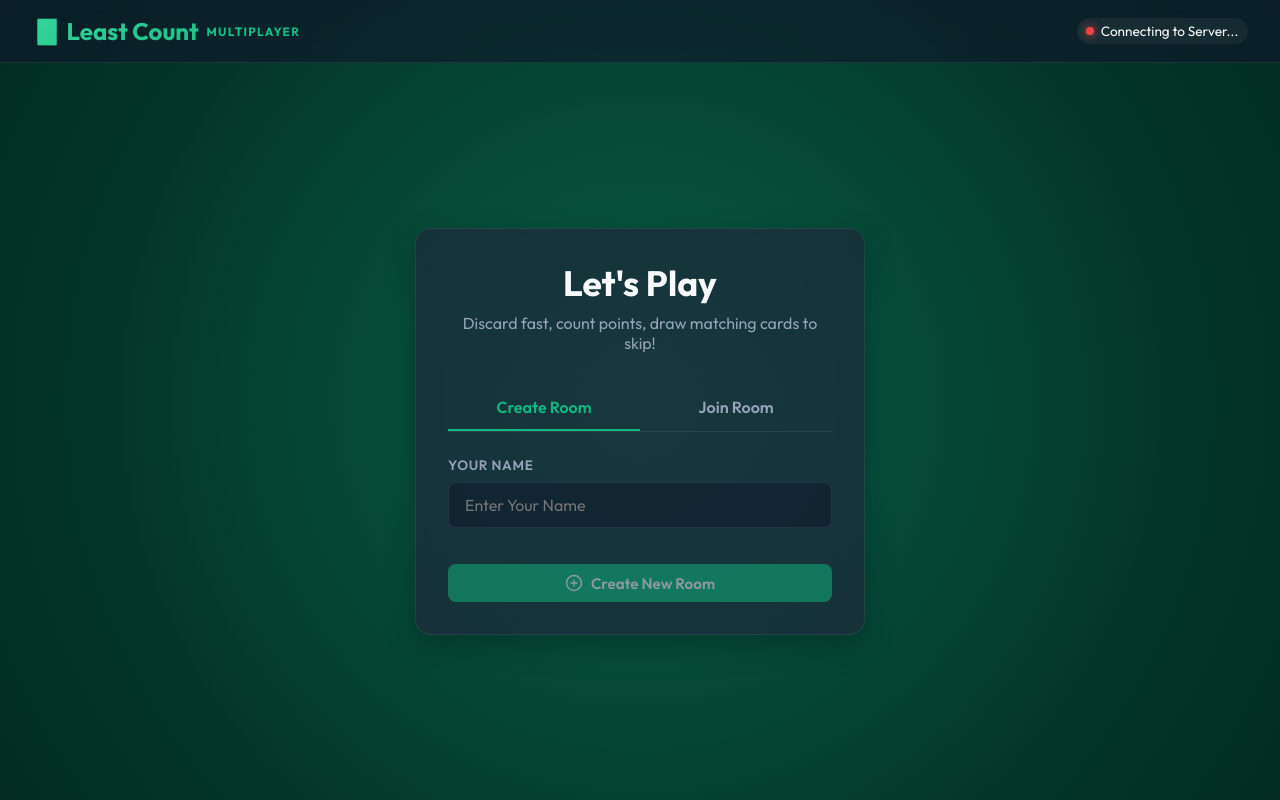
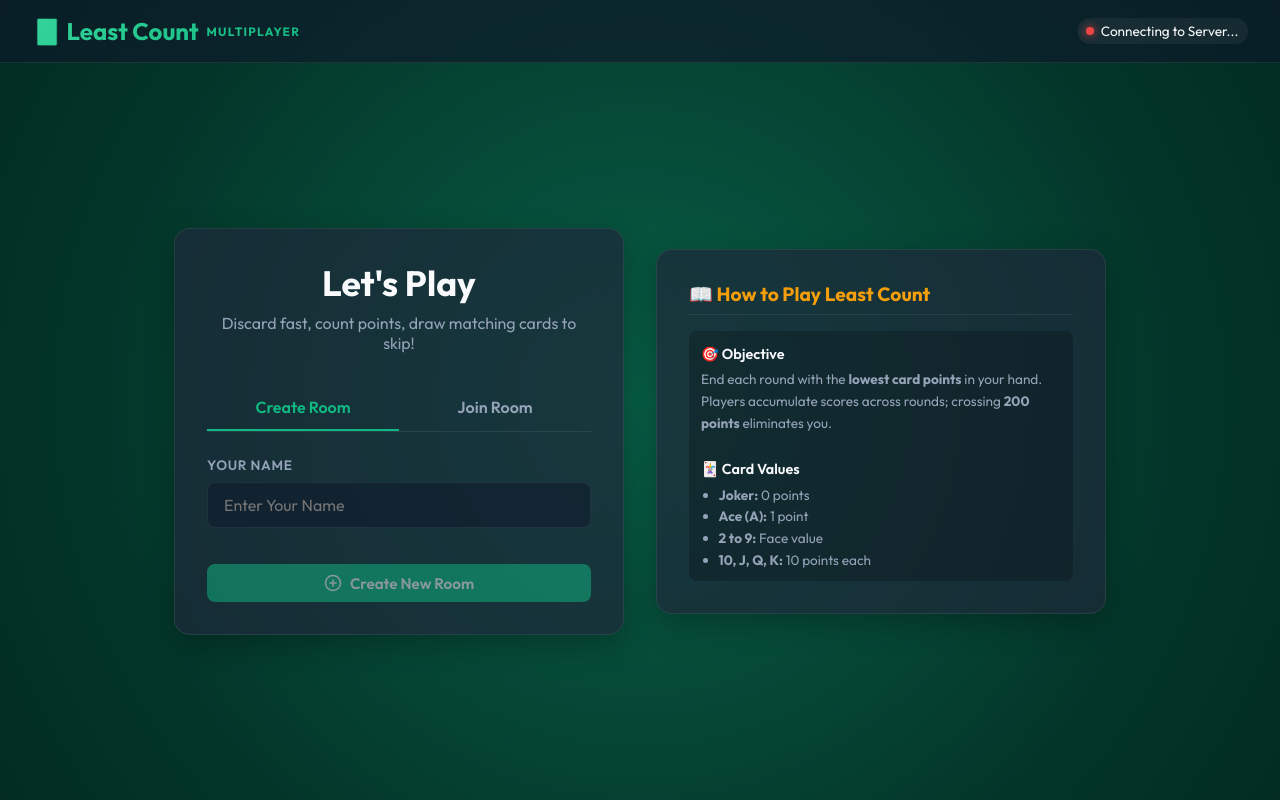
Before and after one commit to db9652/least-count-game, a React (Vite) app in the folder client/: page / in a window 1280 px wide. Built offline with nearby package versions, Linux system fonts and the light colour scheme; no server answers.

Commit message:
Add a scrollable gameplay rules card on welcome screen prior to creating/joining rooms

```diff
--- a/client/src/App.css
+++ b/client/src/App.css
@@ -163,16 +163,29 @@ body {
 .welcome-screen {
   flex: 1;
   display: flex;
+  flex-direction: row;
+  flex-wrap: wrap;
   justify-content: center;
   align-items: center;
+  gap: 2rem;
   padding: 2rem;
   position: relative;
   z-index: 1;
+  max-width: 1000px;
+  width: 100%;
+  margin: 0 auto;
 }
 
 .welcome-card {
   max-width: 450px;
   width: 100%;
+  flex: 1 1 350px;
+}
+
+.rules-intro-card {
+  max-width: 450px;
+  width: 100%;
+  flex: 1 1 350px;
 }
 
 .welcome-title {
--- a/client/src/App.tsx
+++ b/client/src/App.tsx
@@ -235,6 +235,57 @@ export default function App() {
               </button>
             </form>
           </div>
+
+          {/* New Gameplay Rules Intro Card */}
+          <div className="rules-intro-card glass-panel" style={{ display: 'flex', flexDirection: 'column', maxHeight: '480px' }}>
+            <h3 style={{ fontSize: '1.2rem', fontWeight: 700, color: '#f59e0b', marginBottom: '1rem', display: 'flex', alignItems: 'center', gap: '0.4rem', borderBottom: '1px solid var(--card-border)', paddingBottom: '0.5rem' }}>
+              📖 How to Play Least Count
+            </h3>
+
+            <div style={{ flex: 1, overflowY: 'auto', paddingRight: '0.5rem', fontSize: '0.85rem', lineHeight: '1.6', color: 'var(--text-secondary)' }} className="history-log">
+              <section style={{ marginBottom: '1rem' }}>
+                <h4 style={{ color: 'var(--text-primary)', fontSize: '0.9rem', marginBottom: '0.2rem', fontWeight: 600 }}>🎯 Objective</h4>
+                <p style={{ margin: 0 }}>
+                  End each round with the <strong>lowest card points</strong> in your hand. Players accumulate scores across rounds; crossing <strong>200 points</strong> eliminates you.
+                </p>
+              </section>
+
+              <section style={{ marginBottom: '1rem' }}>
+                <h4 style={{ color: 'var(--text-primary)', fontSize: '0.9rem', marginBottom: '0.2rem', fontWeight: 600 }}>🃏 Card Values</h4>
+                <ul style={{ paddingLeft: '1.1rem', margin: 0, listStyleType: 'disc' }}>
+                  <li><strong>Joker:</strong> 0 points</li>
+                  <li><strong>Ace (A):</strong> 1 point</li>
+                  <li><strong>2 to 9:</strong> Face value</li>
+                  <li><strong>10, J, Q, K:</strong> 10 points each</li>
+                </ul>
+              </section>
+
+              <section style={{ marginBottom: '1rem' }}>
+                <h4 style={{ color: 'var(--text-primary)', fontSize: '0.9rem', marginBottom: '0.2rem', fontWeight: 600 }}>🔄 Turn Flow</h4>
+                <p style={{ margin: 0 }}>
+                  You must <strong>Discard First</strong> (one card, or multiple of the same rank) and then <strong>Draw Next</strong> (from Closed Deck or Discard Pile).
+                </p>
+              </section>
+
+              <section style={{ marginBottom: '1rem' }}>
+                <h4 style={{ color: 'var(--text-primary)', fontSize: '0.9rem', marginBottom: '0.2rem', fontWeight: 600 }}>⚡ Skip Draw Rule</h4>
+                <p style={{ margin: 0 }}>
+                  If you discard cards matching the rank of the top card of the Discard Pile at the start of your turn, you skip drawing, reducing your hand size!
+                </p>
+              </section>
+
+              <section style={{ marginBottom: '0.5rem' }}>
+                <h4 style={{ color: 'var(--text-primary)', fontSize: '0.9rem', marginBottom: '0.2rem', fontWeight: 600 }}>📢 Declaring "Show"</h4>
+                <p style={{ margin: 0 }}>
+                  If your hand is <strong>10 points or less</strong>, you can declare "Show" at the start of your turn.
+                </p>
+                <ul style={{ paddingLeft: '1.1rem', margin: '0.2rem 0 0 0', listStyleType: 'circle' }}>
+                  <li><strong>Success (Lowest hand):</strong> You get 0 pts; others get hand values (capped at 25).</li>
+                  <li><strong>Wrong Show:</strong> You get a <strong>+25 penalty</strong>.</li>
+                </ul>
+              </section>
+            </div>
+          </div>
         </div>
       </div>
     );
```
